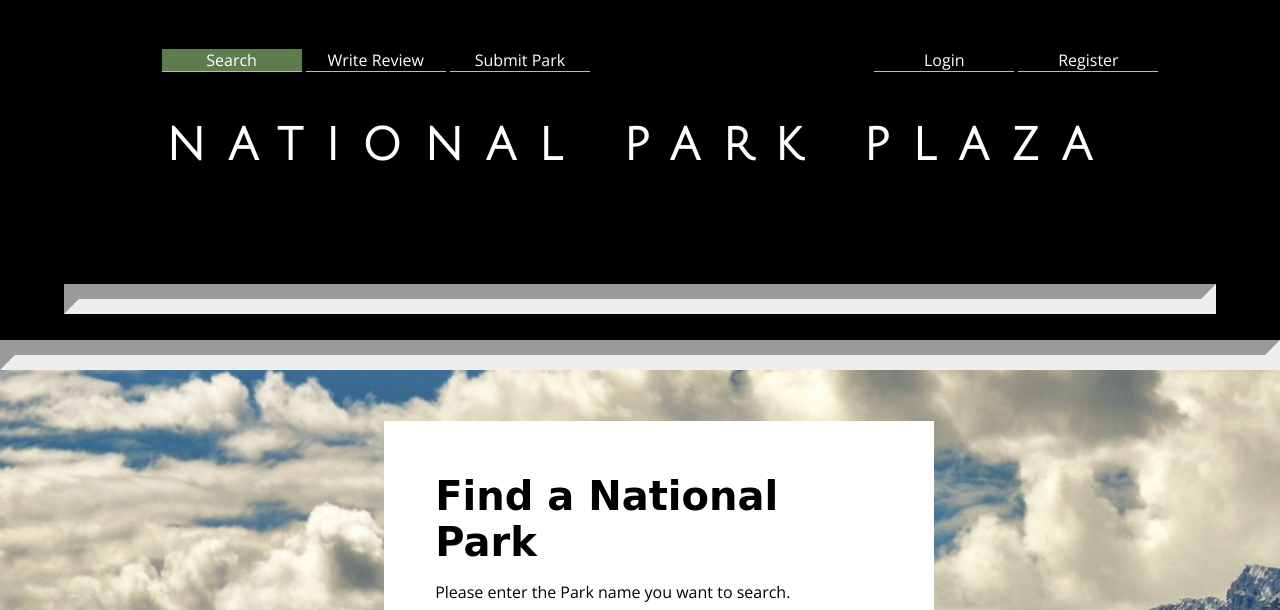
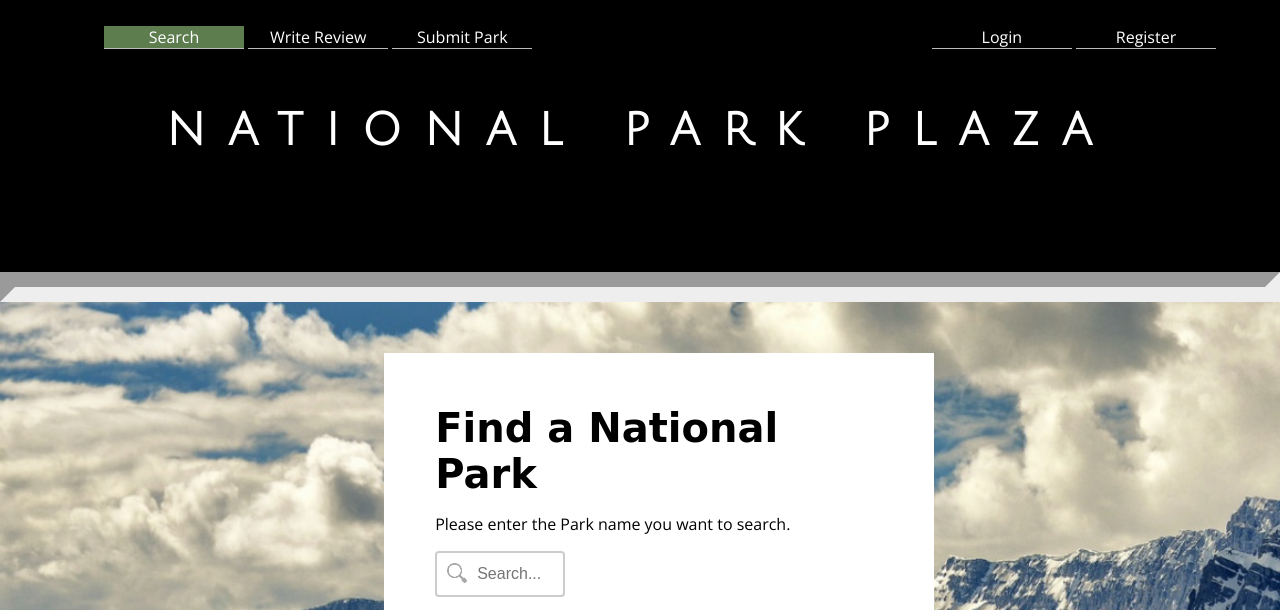
Before and after one commit to ness-tea/nationalparkplaza, a PHP site: page / in a window 1280 px wide. Shown: the top 610 px of the page. Run offline with PHP 8.4, Linux system fonts and the light colour scheme; some web fonts are replaced.

Commit message:
moving more elements from index.php to menu.php

```diff
--- a/index.php
+++ b/index.php
@@ -1,14 +1,7 @@
 <!DOCTYPE html>
 
 <?php include('header.php'); ?>
-
-<body>
-    <!-- This is the header, which style defined in the css -->
-    <div class="header">
-        <?php include('menu.php'); ?>
-    </div>
-
-    <hr class="divider">
+<?php include('menu.php'); ?>
 
     <!-- This is the section of search page body, which style defined in the css -->
     <div class="wrap-search">
```
